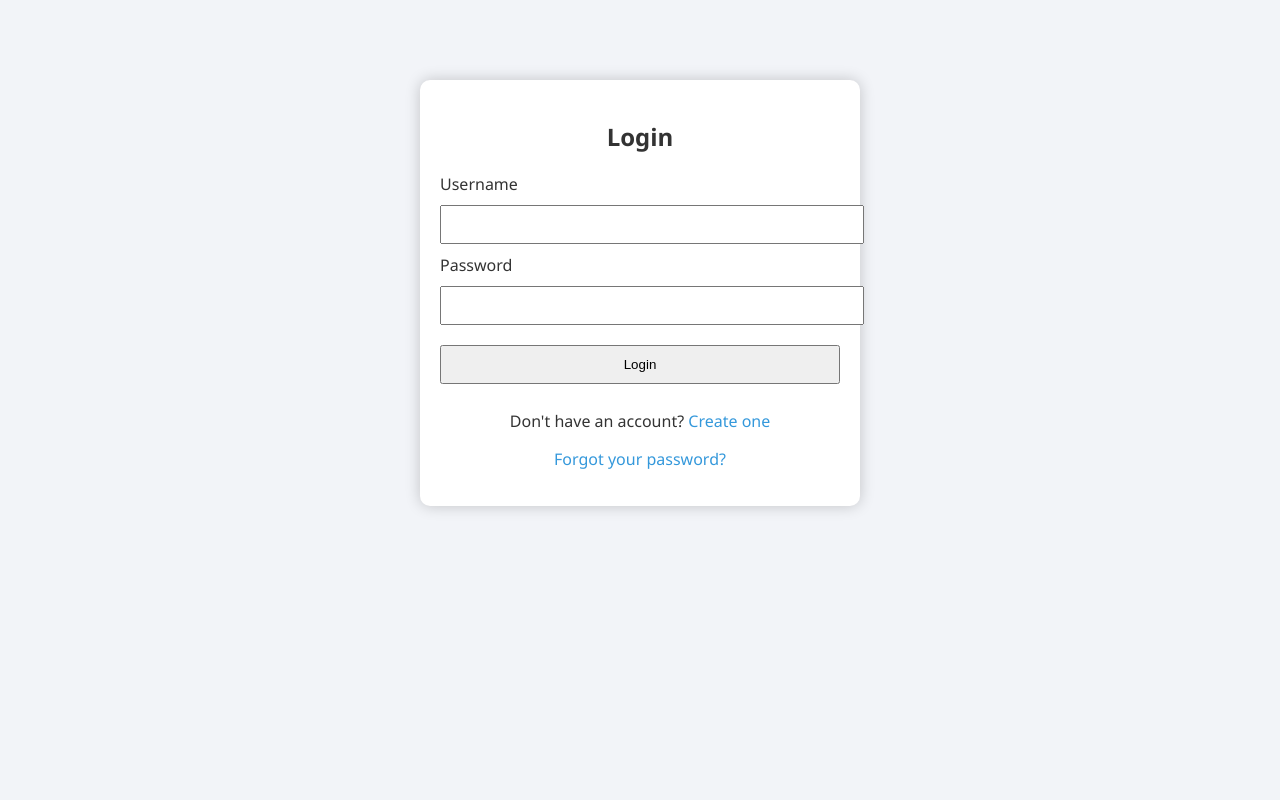
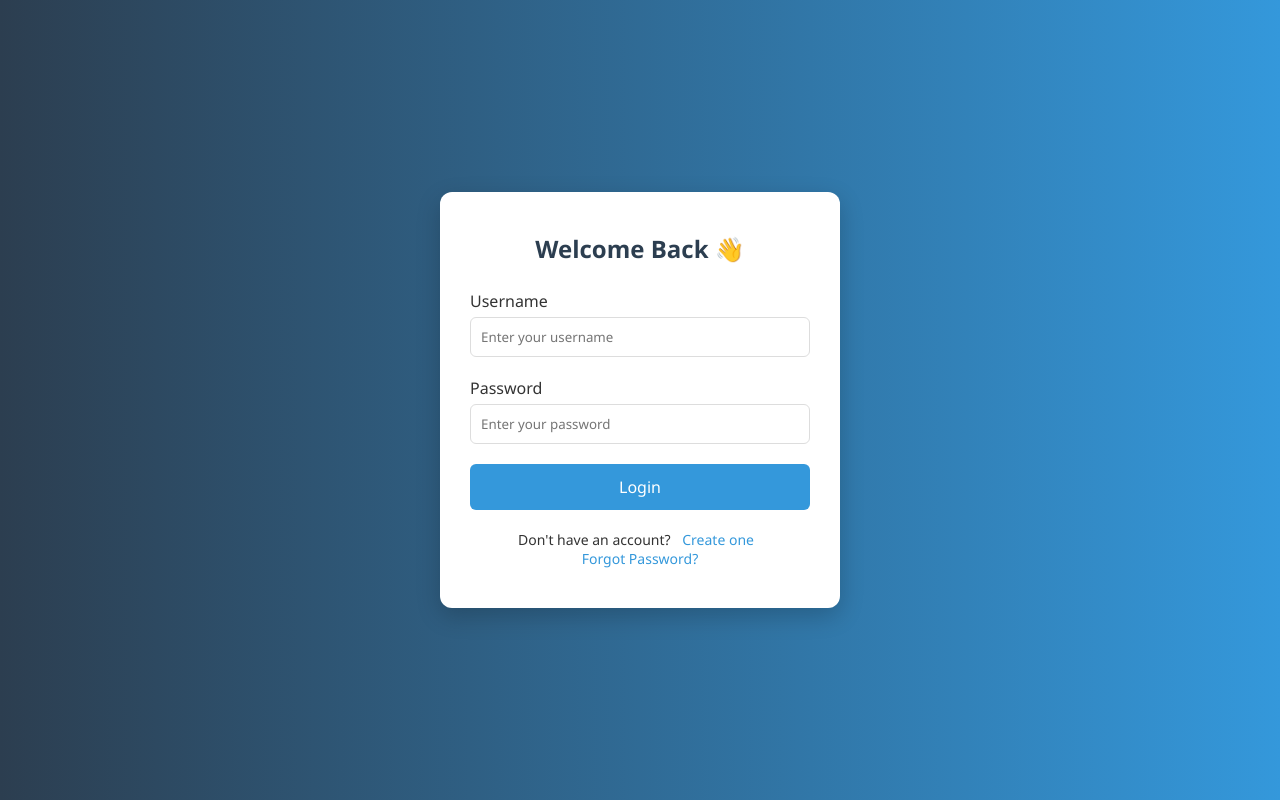
Before and after one commit to abhishekk1004/chatapp, a FastAPI app: template templates/login.html in a window 1280 px wide. Run offline with FastAPI, Linux system fonts and the light colour scheme; the template is opened without the code that fills it, so the values that code supplies are empty; parts of the project's set-up code (start-up, migrations or seed data) failed here and were passed over.

Commit message:
login page changed

```diff
--- a/templates/login.html
+++ b/templates/login.html
@@ -2,25 +2,115 @@
 <html lang="en">
 <head>
     <meta charset="UTF-8">
-    <title>Login - YourApp</title>
+    <title>Login | YourApp</title>
     <link rel="stylesheet" href="/static/css/style.css">
+    <style>
+        * {
+            margin: 0;
+            padding: 0;
+            box-sizing: border-box;
+            font-family: 'Segoe UI', Tahoma, Geneva, Verdana, sans-serif;
+        }
+
+        body {
+            background: linear-gradient(to right, #2c3e50, #3498db);
+            height: 100vh;
+            display: flex;
+            justify-content: center;
+            align-items: center;
+        }
+
+        .login-box {
+            background-color: white;
+            padding: 40px 30px;
+            border-radius: 12px;
+            box-shadow: 0 8px 24px rgba(0, 0, 0, 0.2);
+            width: 100%;
+            max-width: 400px;
+        }
+
+        .login-box h2 {
+            margin-bottom: 25px;
+            text-align: center;
+            color: #2c3e50;
+        }
+
+        .login-box label {
+            display: block;
+            margin-bottom: 5px;
+            color: #333;
+            font-weight: 500;
+        }
+
+        .login-box input {
+            width: 100%;
+            padding: 10px;
+            margin-bottom: 20px;
+            border: 1px solid #ddd;
+            border-radius: 6px;
+            outline: none;
+            transition: border-color 0.3s ease;
+        }
+
+        .login-box input:focus {
+            border-color: #3498db;
+        }
+
+        .login-box button {
+            width: 100%;
+            background-color: #3498db;
+            color: white;
+            padding: 12px;
+            border: none;
+            border-radius: 6px;
+            font-size: 16px;
+            cursor: pointer;
+            transition: background 0.3s ease;
+        }
+
+        .login-box button:hover {
+            background-color: #2980b9;
+        }
+
+        .login-box .extra-links {
+            text-align: center;
+            margin-top: 20px;
+            font-size: 14px;
+        }
+
+        .login-box .extra-links a {
+            color: #3498db;
+            text-decoration: none;
+            margin: 0 8px;
+        }
+
+        .login-box .extra-links a:hover {
+            text-decoration: underline;
+        }
+
+        @media (max-width: 480px) {
+            .login-box {
+                padding: 30px 20px;
+            }
+        }
+    </style>
 </head>
 <body>
-    <div class="login-container">
-        <h2>Login</h2>
+    <div class="login-box">
+        <h2>Welcome Back 👋</h2>
         <form method="post" action="/token">
             <label for="username">Username</label>
-            <input type="text" id="username" name="username" required>
+            <input type="text" id="username" name="username" placeholder="Enter your username" required>
 
             <label for="password">Password</label>
-            <input type="password" id="password" name="password" required>
+            <input type="password" id="password" name="password" placeholder="Enter your password" required>
 
             <button type="submit">Login</button>
         </form>
 
-        <div class="links">
+        <div class="extra-links">
             <p>Don't have an account? <a href="/signup">Create one</a></p>
-            <p><a href="/forgot-password">Forgot your password?</a></p>
+            <p><a href="/forgot-password">Forgot Password?</a></p>
         </div>
     </div>
 </body>
```
